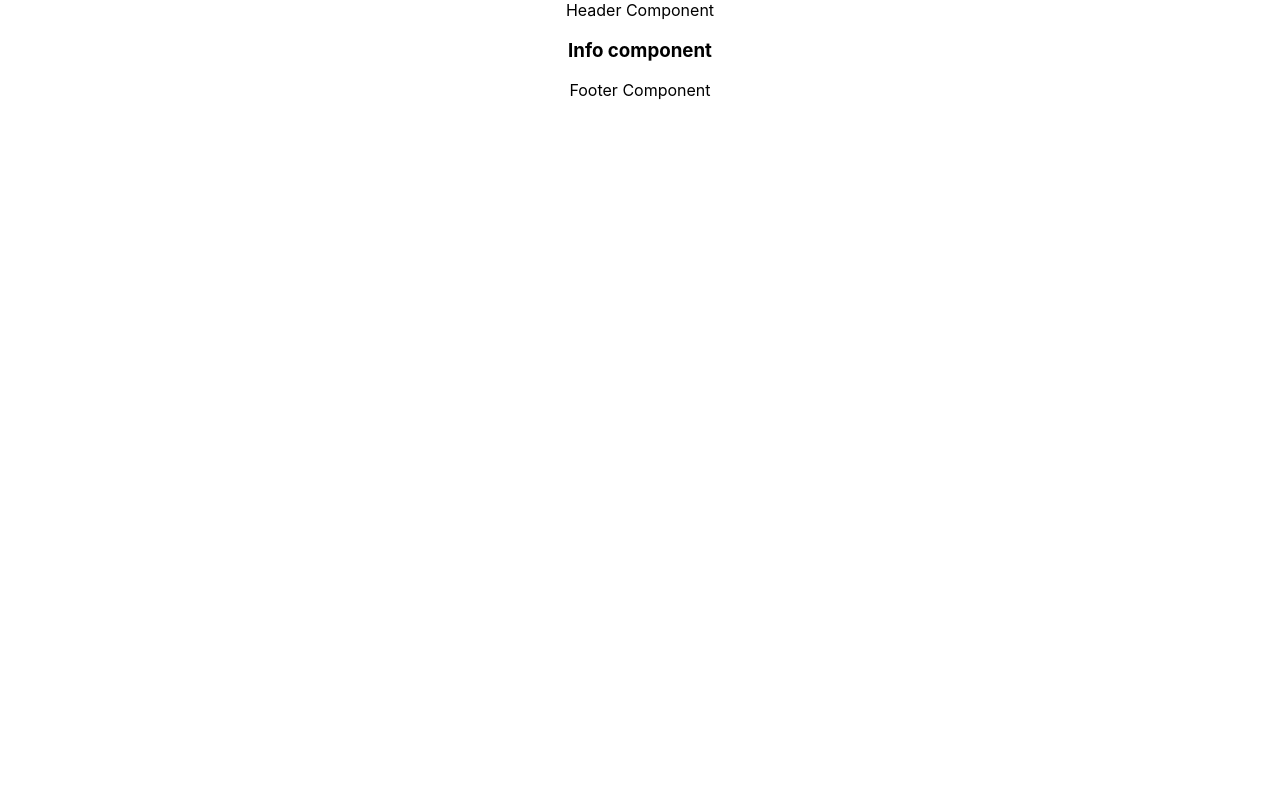
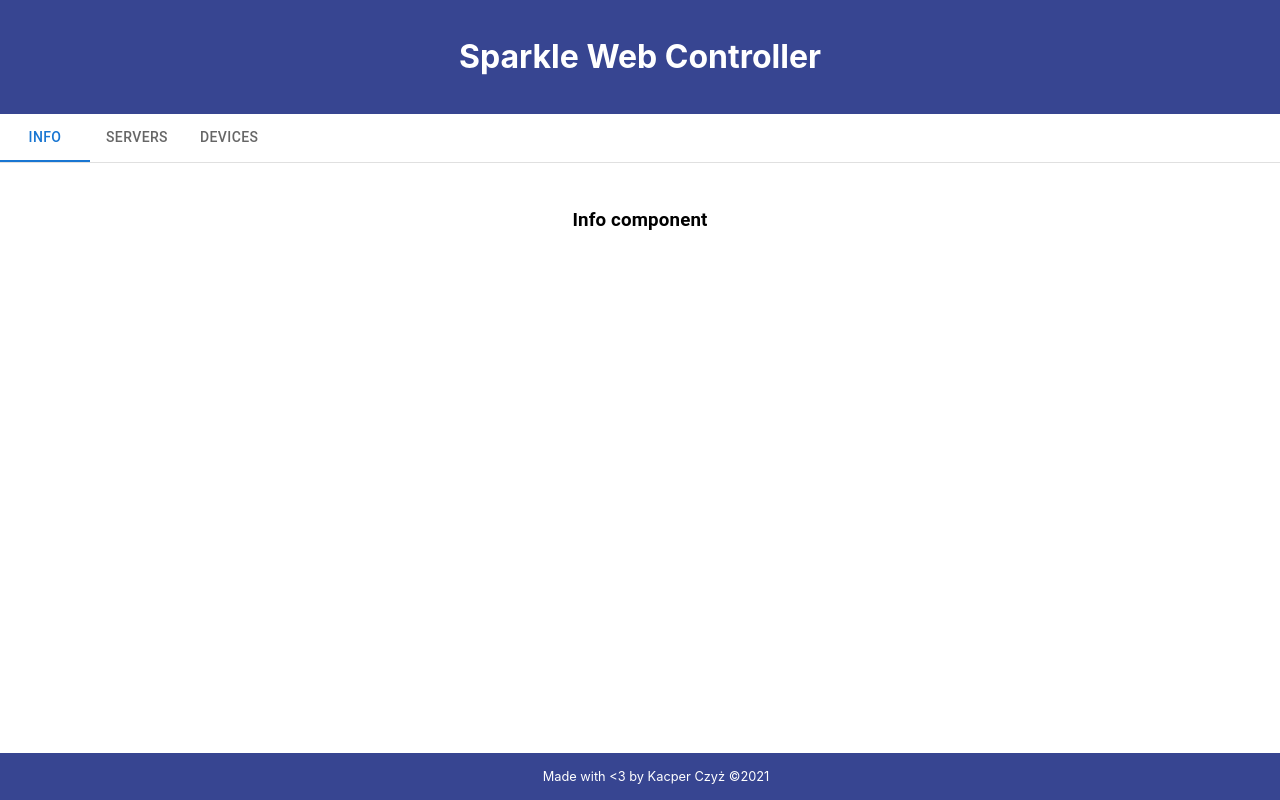
Before and after one commit to nekoffski/sparkle-frontend, a React (Create React App) app: page / in a window 1280 px wide. Before the commit this address led to /info. Built offline with nearby package versions, Linux system fonts and the light colour scheme.

Commit message:
PoC of design

```diff
--- a/package.json
+++ b/package.json
@@ -3,6 +3,9 @@
   "version": "0.1.0",
   "private": true,
   "dependencies": {
+    "@emotion/react": "^11.7.0",
+    "@emotion/styled": "^11.6.0",
+    "@mui/material": "^5.2.3",
     "@testing-library/jest-dom": "^5.16.1",
     "@testing-library/react": "^11.2.7",
     "@testing-library/user-event": "^12.8.3",
--- a/src/App.css
+++ b/src/App.css
@@ -36,3 +36,24 @@
     transform: rotate(360deg);
   }
 }
+
+.footer {
+  margin-top: 1rem;
+  padding: 1rem;
+  background-color: rgb(55, 69, 145);
+  position: fixed;
+  bottom: 0;
+  left: 0;
+  width: 100%;
+  color: white;
+  font-size: 0.8rem;
+}
+
+.header {
+  padding-top: 1rem;
+  padding-bottom: 1rem;
+  top: 0;
+  background-color: rgb(55, 69, 145);
+  width: 100%;
+  color: white;
+}
--- a/src/components/FooterComponent.js
+++ b/src/components/FooterComponent.js
@@ -2,8 +2,8 @@ import React from 'react';
 
 const Footer = () => {
     return (
-        <div>
-            Footer Component
+        <div className="footer">
+            Made with &lt;3 by Kacper Czyż &copy;2021
         </div>
     )
 
--- a/src/components/HeaderComponent.js
+++ b/src/components/HeaderComponent.js
@@ -2,11 +2,10 @@ import React from 'react';
 
 const Header = () => {
     return (
-        <div>
-            Header Component
+        <div className="header">
+            <h1>Sparkle Web Controller</h1>
         </div>
     )
-
 };
 
 export default Header;
--- a/src/components/MainComponent.js
+++ b/src/components/MainComponent.js
@@ -6,24 +6,77 @@ import Info from './InfoComponent';
 import Servers from './ServersComponent';
 import Devices from './DevicesComponent';
 
-import { Switch, Route, Redirect, withRouter } from 'react-router-dom'
+import PropTypes from 'prop-types';
+import Tabs from '@mui/material/Tabs';
+import Tab from '@mui/material/Tab';
+import Typography from '@mui/material/Typography';
+import Box from '@mui/material/Box';
 
 
-const Main = () => {
+let TabPanel = (props) => {
+    const { children, value, index, ...other } = props;
+
     return (
-        <div>
+        <div
+            role="tabpanel"
+            hidden={value !== index}
+            id={`simple-tabpanel-${index}`}
+            aria-labelledby={`simple-tab-${index}`}
+            {...other}
+        >
+        {
+            value === index && (
+                <Box sx={{ p: 3 }}>
+                    <Typography>{children}</Typography>
+                </Box>
+            )
+        }
+        </div>
+    );
+}
+
+TabPanel.propTypes = {
+    children: PropTypes.node,
+    index: PropTypes.number.isRequired,
+    value: PropTypes.number.isRequired,
+};
+
+const  a11yProps = (index) => {
+    return {
+        id: `simple-tab-${index}`,
+        'aria-controls': `simple-tabpanel-${index}`,
+    };
+}
+
+export default function Main() {
+    const [value, setValue] = React.useState(0);
+
+    const handleChange = (_, newValue) => {
+      setValue(newValue);
+    };
+
+    return (
+        <Box sx={{ width: '100%' }}>
             <Header/>
 
-            <Switch>
-                <Route path='/info' component={Info}/>
-                <Route path='/servers' component={Servers}/>
-                <Route path='/devices' component={Devices}/>
-                <Redirect to='/info'></Redirect>
+            <Box sx={{ borderBottom: 1, borderColor: 'divider' }}>
+            <Tabs value={value} onChange={handleChange} aria-label="basic tabs example">
+                <Tab label="Info" {...a11yProps(0)} />
+                <Tab label="Servers" {...a11yProps(1)} />
+                <Tab label="Devices" {...a11yProps(2)} />
+            </Tabs>
+            </Box>
+            <TabPanel value={value} index={0}>
+                <Info/>
+            </TabPanel>
+            <TabPanel value={value} index={1}>
+                <Servers/>
+            </TabPanel>
+            <TabPanel value={value} index={2}>
+            <Devices/>
+            </TabPanel>
 
-            </Switch>
             <Footer/>
-        </div>
+        </Box>
     );
-};
-
-export default withRouter(Main);
+}
--- a/src/components/ServersComponent.js
+++ b/src/components/ServersComponent.js
@@ -1,11 +1,107 @@
-import React from 'react';
+import React, {Component} from 'react';
 
-const Servers = () => {
-    return (
-        <React.Fragment>
-            <h3>Servers component</h3>
-        </React.Fragment>
-    )
+import { styled } from '@mui/material/styles';
+import Box from '@mui/material/Box';
+import Paper from '@mui/material/Paper';
+import Grid from '@mui/material/Grid';
+
+
+class Server {
+    constructor(ip) {
+        this.ip = ip;
+        this.is_online = false;
+    }
+};
+
+const Item = styled(Paper)(({ theme }) => ({
+    ...theme.typography.body2,
+    padding: theme.spacing(1),
+    textAlign: 'center',
+    color: theme.palette.text.secondary,
+}));
+
+class Servers extends Component {
+    constructor() {
+        super();
+
+        this.state = {
+            servers: {
+                Aurora: new Server("172.18.247.190"),
+                Onyx: new Server("localhost")
+            }
+        };
+    }
+
+    componentDidMount() {
+        let servers = this.state.servers;
+
+        for (let [name, server] of Object.entries(servers)) {
+            const requestParams = {
+                method: 'POST',
+                mode: 'cors',
+                headers: {
+                    'Accept': 'application/json',
+                    'Content-Type': 'application/json'
+                },
+                body: JSON.stringify({
+                    "command": "uname -a"
+                })
+            };
+
+            fetch(`http://${server.ip}:5555/run`, requestParams)
+            .then(response => response.json())
+            .then(response => {
+                servers[name].is_online = true;
+
+                this.setState({ servers: servers });
+
+            }).catch(error => {
+                console.error(error);
+            });
+        }
+    }
+
+    render() {
+        const servers = this.state.servers;
+
+        return (
+            <React.Fragment>
+                <h3>
+                    Configured Sparkle servers' status
+                </h3>
+
+                <Box sx={{ flexGrow: 1 }}>
+                    <Grid container spacing={12}>
+                        {
+                            Object.keys(servers).map((key, i) => {
+                                const server = servers[key];
+                                let status = server.is_online ? "online" : "offline";
+                                let color = server.is_online ? "green" : "red";
+
+                                return (
+                                    <Grid item xs={4}>
+                                        <Item>
+                                            <h3>{ key }</h3>
+                                            <p style={{ color: color }}>
+                                                { server.ip } - { status }
+                                            </p>
+                                        </Item>
+                                    </Grid>
+                                );
+                            })
+                        }
+                    </Grid>
+                </Box>
+
+                {/* {
+                    Object.keys(servers).map((key, i) => {
+                        return <p key={i}>{ key }-{ servers[key].is_online ? "online" : "offline" }</p>
+                    })
+                } */}
+
+            </React.Fragment>
+        )
+    }
 };
 
 export default Servers;
```
Also changed, not shown: 1 other file (tests, documents, lock files or other folders).
